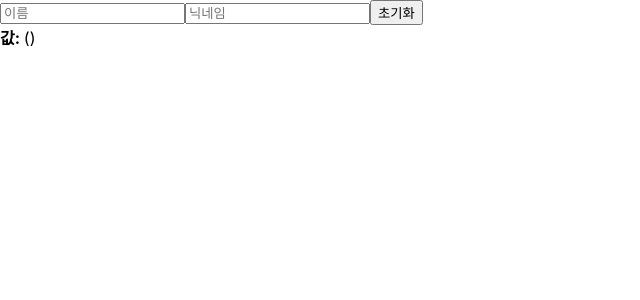
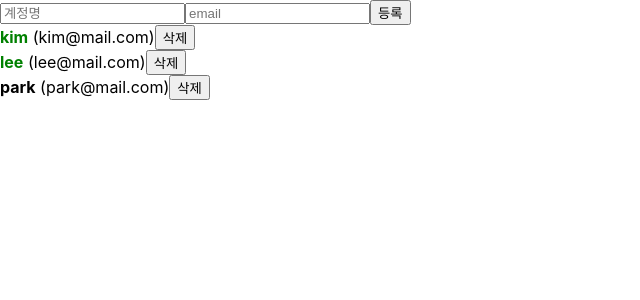
Before and after one commit to literate-t/react-tutorial, a React (Create React App) app: page / in a window 1280 px wide. Shown: the top 300 px of the page, without its empty margins (0-640 px from the left). Built offline with nearby package versions, Linux system fonts and the light colour scheme.

Commit message:
useEffect 실습까지

```diff
--- a/src/App.js
+++ b/src/App.js
@@ -1,7 +1,77 @@
-import { InputSample } from "./InputSample";
+import { UserList } from "./UserList";
+import { CreateUser } from "./CreateUser";
+import { useState, useRef } from "react";
 
 function App() {
-  return <InputSample />;
+  const [inputs, setInputs] = useState({
+    username: "",
+    email: "",
+  });
+  const { username, email } = inputs;
+  const onChange = (e) => {
+    const { name, value } = e.target;
+    setInputs({
+      ...inputs,
+      [name]: value,
+    });
+  };
+  const [users, setUsers] = useState([
+    {
+      id: 1,
+      username: "kim",
+      email: "kim@mail.com",
+      active: true,
+    },
+    {
+      id: 2,
+      username: "lee",
+      email: "lee@mail.com",
+      active: true,
+    },
+    {
+      id: 3,
+      username: "park",
+      email: "park@mail.com",
+      active: false,
+    },
+  ]);
+
+  const nextId = useRef(4);
+
+  const onCreate = () => {
+    setUsers([
+      ...users,
+      { id: nextId.current, username, email, active: false },
+    ]);
+    setInputs({
+      username: "",
+      email: "",
+    });
+    nextId.current += 1;
+  };
+
+  const onRemove = (id) => {
+    setUsers(users.filter((user) => user.id !== id));
+  };
+
+  const onToggle = (id) => {
+    setUsers(
+      users.map((user) =>
+        user.id === id ? { ...user, active: !user.active } : user
+      )
+    );
+  };
+  return (
+    <>
+      <CreateUser
+        username={username}
+        email={email}
+        onChange={onChange}
+        onCreate={onCreate}
+      />
+      <UserList users={users} onRemove={onRemove} onToggle={onToggle} />
+    </>
+  );
 }
 
 export default App;
--- /dev/null
+++ b/src/CreateUser.js
@@ -0,0 +1,19 @@
+export const CreateUser = ({ username, email, onChange, onCreate }) => {
+  return (
+    <div>
+      <input
+        name="username"
+        placeholder="계정명"
+        onChange={onChange}
+        value={username}
+      />
+      <input
+        name="email"
+        placeholder="email"
+        onChange={onChange}
+        value={email}
+      />
+      <button onClick={onCreate}>등록</button>
+    </div>
+  );
+};
--- a/src/InputSample.js
+++ b/src/InputSample.js
@@ -1,10 +1,11 @@
-import React, { useState } from "react";
+import React, { useState, useRef } from "react";
 
 export function InputSample() {
   const [inputs, setInputs] = useState({
     name: "",
     nickname: "",
   });
+  const nameInput = useRef();
   const { name, nickname } = inputs;
   const onChange = (e) => {
     const { name, value } = e.target;
@@ -19,10 +20,17 @@ export function InputSample() {
       name: "",
       nickname: "",
     });
+    nameInput.current.focus();
   };
   return (
     <div>
-      <input name="name" placeholder="이름" onChange={onChange} value={name} />
+      <input
+        name="name"
+        placeholder="이름"
+        onChange={onChange}
+        value={name}
+        ref={nameInput}
+      />
       <input
         name="nickname"
         placeholder="닉네임"
--- /dev/null
+++ b/src/UserList.js
@@ -0,0 +1,49 @@
+import { useEffect } from "react";
+
+const User = ({ user, onRemove, onToggle }) => {
+  const { username, email, id, active } = user;
+  // useEffect(() => {
+  //   // DOM 접근도 가능
+  //   // setInterval
+  //   console.log("컴포넌트 생성");
+  //   return () => {
+  //     // clearInterval
+  //     console.log("사라짐");
+  //   };
+  // }, []);
+  // useEffect(() => {
+  //   console.log("유저 값이 설정됨");
+  //   console.log(user);
+  //   return () => {
+  //     console.log("유저 값이 바뀌기 전");
+  //     console.log(user);
+  //   };
+  // }, [user]);
+  return (
+    <div>
+      <b
+        style={{ color: active ? "green" : "black", cursor: "pointer" }}
+        onClick={() => onToggle(id)}
+      >
+        {username}
+      </b>{" "}
+      <span>({email})</span>
+      <button onClick={() => onRemove(id)}>삭제</button>
+    </div>
+  );
+};
+
+export const UserList = ({ users, onRemove, onToggle }) => {
+  return (
+    <div>
+      {users.map((user) => (
+        <User
+          user={user}
+          key={user.id}
+          onRemove={onRemove}
+          onToggle={onToggle}
+        />
+      ))}
+    </div>
+  );
+};
```
Also changed, not shown: src/index.js (+6 -6 lines), src/setupTests.js (deleted, +0 -5 lines), 1 other file (tests, documents, lock files or other folders).
